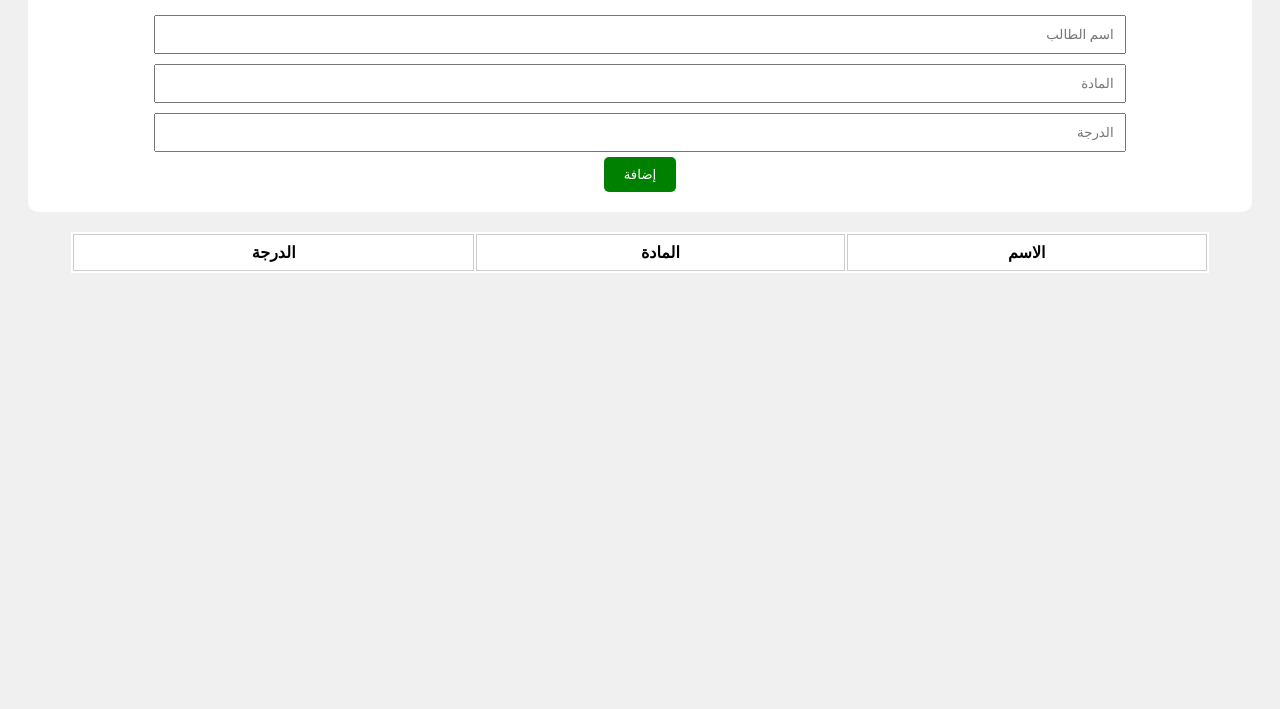
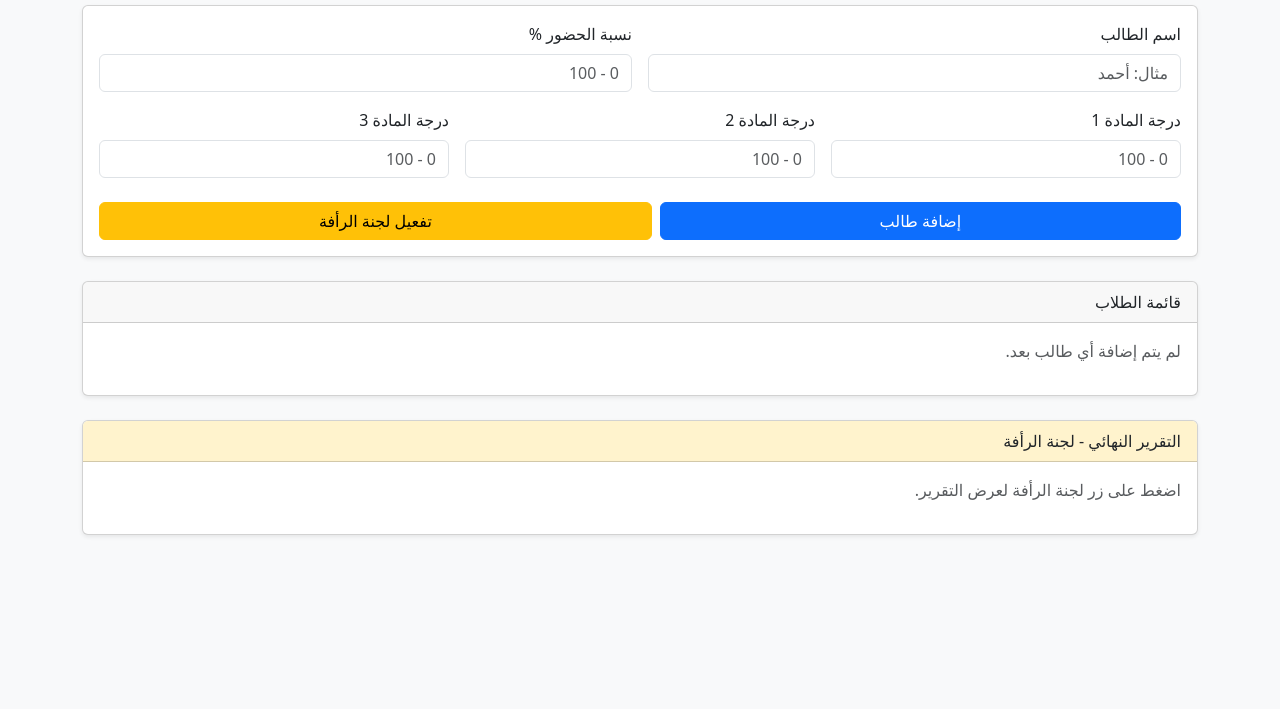
Before and after one commit to hageehassan00-cell/results-management-system, a plain HTML site: page index.html in a window 1280 px wide. Shown: the part 91-800 px from the top of the page. Drawn offline with nearby package versions, Linux system fonts and the light colour scheme.

Commit message:
Update index.html

```diff
--- a/index.html
+++ b/index.html
@@ -1,33 +1,66 @@
 <!DOCTYPE html>
 <html lang="ar" dir="rtl">
 <head>
-<meta charset="UTF-8">
-<title>نظام إدارة النتائج</title>
-<style>
-body{font-family:Arial;text-align:center;background:#f0f0f0}
-.box{background:white;padding:20px;margin:20px;border-radius:10px}
-input{padding:10px;margin:5px;width:80%}
-button{padding:10px 20px;background:green;color:white;border:none;border-radius:5px}
-table{width:90%;margin:auto;background:white}
-td,th{border:1px solid #ccc;padding:8px}
-</style>
+  <meta charset="UTF-8">
+  <meta name="viewport" content="width=device-width, initial-scale=1.0">
+  <title>نظام إدارة النتائج</title>
+  <link href="https://cdn.jsdelivr.net/npm/bootstrap@5.3.3/dist/css/bootstrap.min.css" rel="stylesheet">
+  <link rel="stylesheet" href="css/style.css">
 </head>
-<body>
-<h1>نظام إدارة النتائج</h1>
-<div class="box">
-<input id="name" placeholder="اسم الطالب"><br>
-<input id="subject" placeholder="المادة"><br>
-<input id="grade" placeholder="الدرجة" type="number"><br>
-<button onclick="add()">إضافة</button>
+<body class="bg-light">
+
+<div class="container py-4">
+  <h1 class="text-center mb-4">🎓 نظام إدارة النتائج</h1>
+
+  <div id="errorBox" class="alert alert-danger d-none"></div>
+
+  <div class="card shadow-sm mb-4">
+    <div class="card-body">
+      <div class="row g-3">
+        <div class="col-md-6">
+          <label class="form-label">اسم الطالب</label>
+          <input type="text" id="studentName" class="form-control" placeholder="مثال: أحمد">
+        </div>
+        <div class="col-md-6">
+          <label class="form-label">نسبة الحضور %</label>
+          <input type="number" id="attendance" class="form-control" placeholder="0 - 100">
+        </div>
+        <div class="col-md-4">
+          <label class="form-label">درجة المادة 1</label>
+          <input type="number" id="grade1" class="form-control" placeholder="0 - 100">
+        </div>
+        <div class="col-md-4">
+          <label class="form-label">درجة المادة 2</label>
+          <input type="number" id="grade2" class="form-control" placeholder="0 - 100">
+        </div>
+        <div class="col-md-4">
+          <label class="form-label">درجة المادة 3</label>
+          <input type="number" id="grade3" class="form-control" placeholder="0 - 100">
+        </div>
+      </div>
+
+      <div class="d-flex gap-2 mt-4">
+        <button id="addBtn" class="btn btn-primary flex-fill">إضافة طالب</button>
+        <button id="mercyBtn" class="btn btn-warning flex-fill">تفعيل لجنة الرأفة</button>
+      </div>
+    </div>
+  </div>
+
+  <div class="card shadow-sm mb-4">
+    <div class="card-header">قائمة الطلاب</div>
+    <div id="studentsBox" class="card-body">
+      <p class="text-muted">لم يتم إضافة أي طالب بعد.</p>
+    </div>
+  </div>
+
+  <div class="card shadow-sm">
+    <div class="card-header bg-warning-subtle">التقرير النهائي - لجنة الرأفة</div>
+    <div id="reportBox" class="card-body">
+      <p class="text-muted">اضغط على زر لجنة الرأفة لعرض التقرير.</p>
+    </div>
+  </div>
 </div>
-<table id="t"><tr><th>الاسم</th><th>المادة</th><th>الدرجة</th></tr></table>
-<script>
-function add(){
-let n=document.getElementById('name').value;
-let s=document.getElementById('subject').value;
-let g=document.getElementById('grade').value;
-document.getElementById('t').innerHTML+=`<tr><td>${n}</td><td>${s}</td><td>${g}</td></tr>`;
-}
-</script>
+
+<script src="js/main.js"></script>
 </body>
-                        </html>
+        </html>
```
